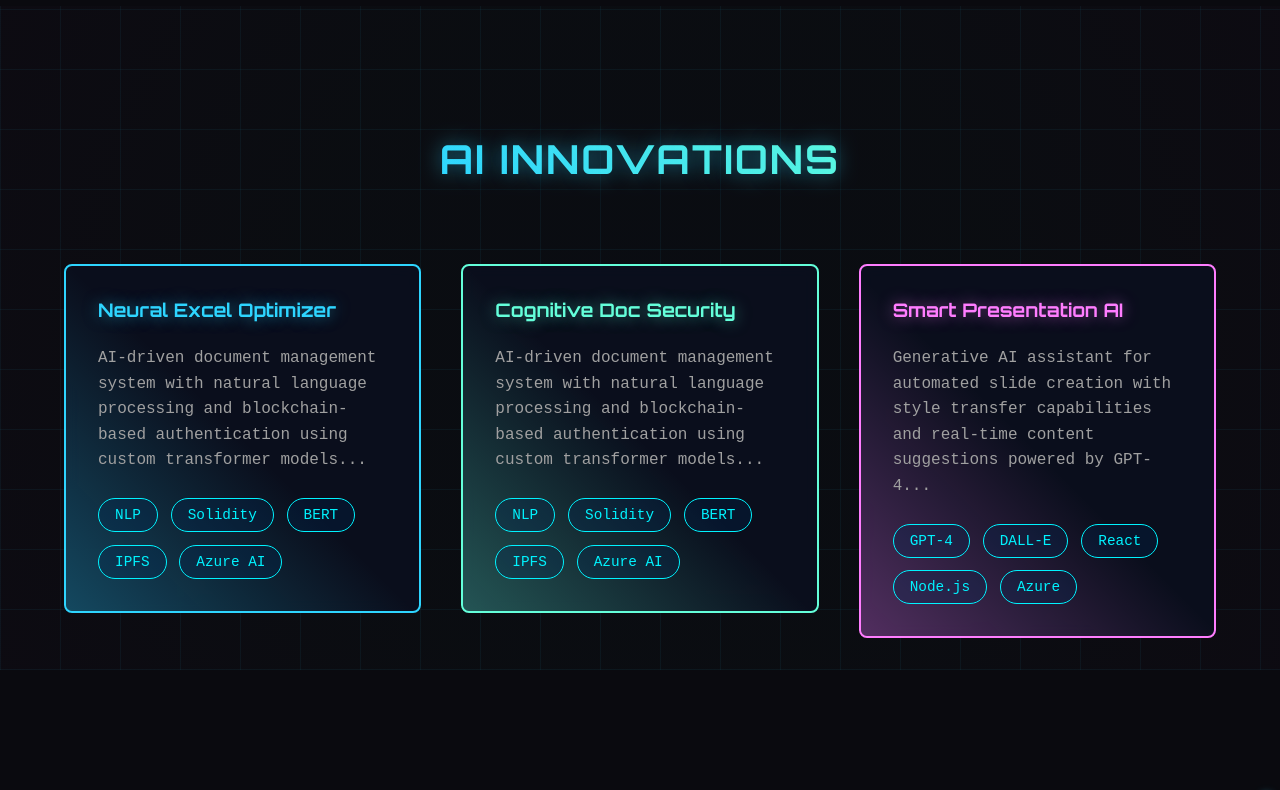
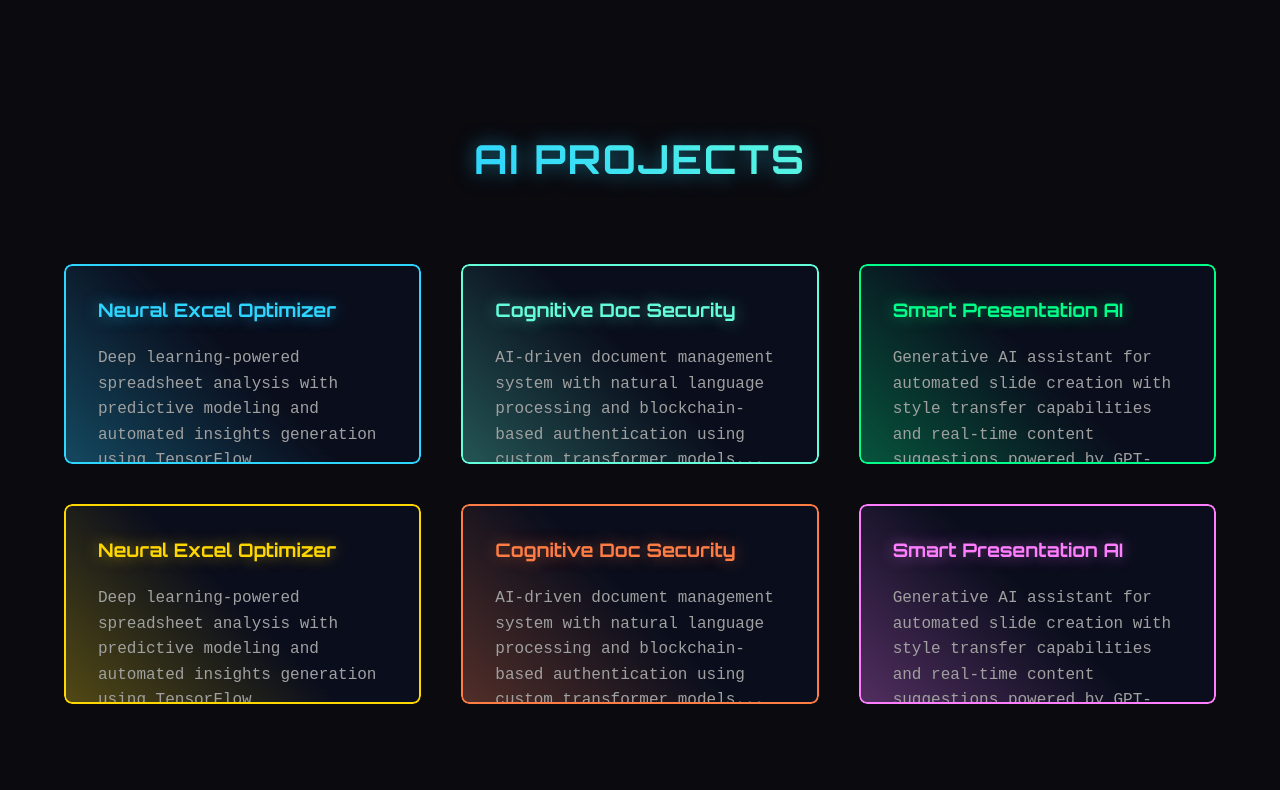
Before and after one commit to CodeWithAbuBakr/portfolio, a React (Create React App) app: page / in a window 1280 px wide. Shown: the part 1540-2330 px from the top of the page. Built offline with nearby package versions, Linux system fonts and the light colour scheme.

Commit message:
reponsive hero section & project section

```diff
--- a/src/sections/Hero.jsx
+++ b/src/sections/Hero.jsx
@@ -15,6 +15,14 @@
   position: relative;
   background: transparent;
   overflow: hidden;
+
+  @media (max-width: 768px) {
+    padding-bottom: 2rem;
+  }
+
+  @media (max-width: 480px) {
+    padding-bottom: 2rem;
+  }
 
   &::before {
     content: '';
@@ -44,6 +52,21 @@
   border-radius: 50%;
   z-index: 2;
 
+  @media (max-width: 992px) {
+    flex: 0 0 330px;
+    height: 330px;
+  }
+
+  @media (max-width: 768px) {
+    flex: 0 0 330px;
+    height: 330px;
+  }
+
+  @media (max-width: 480px) {
+    flex: 0 0 250px;
+    height: 250px;
+  }
+
   &::before {
     content: '';
     position: absolute;
@@ -57,6 +80,13 @@
       0 0 40px rgba(0, 212, 255, 0.2),
       inset 0 0 30px rgba(0, 212, 255, 0.1);
     animation: rotate 20s linear infinite;
+
+    @media (max-width: 480px) {
+      top: -3%;
+      left: -3%;
+      width: 106%;
+      height: 106%;
+    }
   }
 
   @keyframes rotate {
--- a/src/sections/Projects.jsx
+++ b/src/sections/Projects.jsx
@@ -15,12 +15,13 @@
 `;
 
 const Grid = styled.div`
-  display: grid;
-  grid-template-columns: repeat(auto-fit, minmax(300px, 1fr));
+  display: flex;
+  flex-wrap: wrap;
   gap: 1.5rem;
   padding: 1rem;
   position: relative;
   z-index: 1;
+  align-items: flex-start;
 
   @media (min-width: 1024px) {
     gap: 2.5rem;
@@ -35,28 +36,32 @@
   viewport: { once: true, margin: "0px 0px -100px 0px" }
 }))`
   position: relative;
-  min-height: 300px;
+  flex: 1 1 300px;
+  max-width: 100%;
+  display: flex;
+  max-height: ${({ $expanded }) => $expanded ? '1000px' : '200px'};
+  transition: max-height 0.4s cubic-bezier(0.4, 0, 0.2, 1);
+  overflow: hidden;
+  border-radius: 8px;
 `;
 
 const StyledCyberCard = styled(CyberCard)`
   height: 100%;
   width: 100%;
   cursor: pointer;
-  transition: all 0.3s cubic-bezier(0.4, 0, 0.2, 1);
+  transition: all 0.3s ease;
   position: relative;
   overflow: hidden;
   padding: 1.25rem;
-  background: rgba(10, 25, 47, 0.8) !important;
-  backdrop-filter: blur(10px);
-  border: 1px solid rgba(46, 213, 255, 0.1);
+  background: rgba(10, 25, 47, 0.85) !important;
+  backdrop-filter: blur(12px);
+  border: 1px solid rgba(46, 213, 255, 0.15);
+  display: flex;
+  flex-direction: column;
 
   &:hover {
     transform: translateY(-5px);
     box-shadow: 0 0 40px ${({ glowcolor }) => glowcolor}80;
-
-    &::before {
-      opacity: 0.3;
-    }
   }
 
   &::before {
@@ -79,26 +84,28 @@
 
   img {
     width: 100%;
-    height: 160px;
+    height: 120px;
     object-fit: cover;
-    border-radius: 6px;
+    border-radius: 4px;
     margin-bottom: 1rem;
     border: 1px solid ${({ glowcolor }) => glowcolor}30;
     transition: transform 0.3s ease;
+    flex-shrink: 0;
 
     @media (min-width: 768px) {
-      height: 180px;
+      height: 140px;
     }
   }
 
   h3 {
-    font-size: 1.25rem;
-    margin-bottom: 0.75rem;
+    font-size: 1.1rem;
+    margin-bottom: 0.5rem;
     color: ${({ glowcolor }) => glowcolor};
     font-family: 'Space Mono', monospace;
+    flex-shrink: 0;
 
     @media (min-width: 768px) {
-      font-size: 1.5rem;
+      font-size: 1.3rem;
     }
   }
 
@@ -108,9 +115,10 @@
     -webkit-box-orient: vertical;
     overflow: hidden;
     margin: 0.5rem 0;
-    line-height: 1.6;
+    line-height: 1.5;
     color: rgba(255, 255, 255, 0.85);
-    font-size: 0.95rem;
+    font-size: 0.9rem;
+    flex-grow: 1;
   }
 
   div {
@@ -120,24 +128,66 @@
     display: flex;
     flex-wrap: wrap;
     gap: 0.5rem;
-    margin-top: 1rem;
+    margin-top: 0.5rem;
+    overflow: hidden;
+    flex-shrink: 0;
 
     span {
       background: linear-gradient(45deg, rgba(46, 213, 255, 0.15), rgba(100, 255, 218, 0.15));
       padding: 0.25rem 0.75rem;
       border-radius: 4px;
-      font-size: 0.75rem;
+      font-size: 0.7rem;
       backdrop-filter: blur(5px);
       border: 1px solid rgba(46, 213, 255, 0.1);
       color: #64ffda;
       font-family: 'Space Mono', monospace;
 
       @media (min-width: 768px) {
-        font-size: 0.8rem;
+        font-size: 0.75rem;
       }
     }
   }
 `;
+
+const projects = [
+  {
+    title: 'Neural Excel Optimizer',
+    description: 'Deep learning-powered spreadsheet analysis with predictive modeling and automated insights generation using TensorFlow integration...',
+    imgLink: '/ai-excel.jpg',
+    glowColor: '#2ed5ff'
+  },
+  {
+    title: 'Cognitive Doc Security',
+    description: 'AI-driven document management system with natural language processing and blockchain-based authentication using custom transformer models...',
+    imgLink: '/ai-docs.jpg',
+    glowColor: '#64ffda'
+  },
+  {
+    title: 'Smart Presentation AI',
+    description: 'Generative AI assistant for automated slide creation with style transfer capabilities and real-time content suggestions powered by GPT-4...',
+    imgLink: '/ai-slides.jpg',
+    glowColor: '#00ff88'
+  },
+  {
+    title: 'Neural Excel Optimizer',
+    description: 'Deep learning-powered spreadsheet analysis with predictive modeling and automated insights generation using TensorFlow integration...',
+    imgLink: '/ai-excel.jpg',
+    glowColor: '#ffd700'
+  },
+  {
+    title: 'Cognitive Doc Security',
+    description: 'AI-driven document management system with natural language processing and blockchain-based authentication using custom transformer models...',
+    imgLink: '/ai-docs.jpg',
+    glowColor: '#ff7d45'
+  },
+  {
+    title: 'Smart Presentation AI',
+    description: 'Generative AI assistant for automated slide creation with style transfer capabilities and real-time content suggestions powered by GPT-4...',
+    imgLink: '/ai-slides.jpg',
+    glowColor: '#ff7dff'
+  },
+];
+
 
 const Header = styled(motion.h2)`
   text-align: center;
@@ -170,68 +220,25 @@
   }
 `;
 
-const NeuralBackground = styled.div`
-  position: absolute;
-  top: 0;
-  left: 0;
-  width: 100%;
-  height: 100%;
-  z-index: 0;
-  pointer-events: none;
-  background:
-    repeating-linear-gradient(
-      90deg,
-      rgba(46, 213, 255, 0.05) 0px,
-      rgba(46, 213, 255, 0.05) 1px,
-      transparent 1px,
-      transparent 60px
-    ),
-    repeating-linear-gradient(
-      0deg,
-      rgba(46, 213, 255, 0.05) 0px,
-      rgba(46, 213, 255, 0.05) 1px,
-      transparent 1px,
-      transparent 60px
-    );
-`;
 
-const projects = [
-  {
-    title: 'Neural Excel Optimizer',
-    description: 'AI-driven document management system with natural language processing and blockchain-based authentication using custom transformer models...',
-    imgLink: '/ai-excel.jpg',
-    tech: ['NLP', 'Solidity', 'BERT', 'IPFS', 'Azure AI'],
-    glowColor: '#2ed5ff'
-  },
-  {
-    title: 'Cognitive Doc Security',
-    description: 'AI-driven document management system with natural language processing and blockchain-based authentication using custom transformer models...',
-    imgLink: '/ai-docs.jpg',
-    tech: ['NLP', 'Solidity', 'BERT', 'IPFS', 'Azure AI'],
-    glowColor: '#64ffda'
-  },
-  {
-    title: 'Smart Presentation AI',
-    description: 'Generative AI assistant for automated slide creation with style transfer capabilities and real-time content suggestions powered by GPT-4...',
-    imgLink: '/ai-slides.jpg',
-    tech: ['GPT-4', 'DALL-E', 'React', 'Node.js', 'Azure'],
-    glowColor: '#ff7dff'
-  },
-];
+
 
 export default function Projects() {
   const [expandedIndex, setExpandedIndex] = useState(-1);
 
+  const handleCardClick = (index) => {
+    setExpandedIndex(prev => prev === index ? -1 : index);
+  };
+
   return (
     <Section id="projects">
-      <NeuralBackground />
 
       <Header
         initial={{ opacity: 0, y: 20 }}
         whileInView={{ opacity: 1, y: 0 }}
         transition={{ duration: 0.6 }}
       >
-        <span>AI Innovations</span>
+        <span>AI PROJECTS</span>
       </Header>
 
       <Grid>
@@ -239,8 +246,9 @@
           <CardContainer
             key={project.title}
             transition={{ delay: index * 0.15, duration: 0.6 }}
-            onClick={() => setExpandedIndex(prev => prev === index ? -1 : index)}
+            onClick={() => handleCardClick(index)}
             layout
+            $expanded={expandedIndex === index}
           >
             <StyledCyberCard
               title={project.title}
@@ -253,34 +261,17 @@
                 loading="lazy"
                 onError={(e) => e.target.src = '/ai-fallback.jpg'}
               />
+              <h3>{project.title}</h3>
               <p>{project.description}</p>
               <div>
-                {project.tech.map(tech => (
-                  <span key={tech}>{tech}</span>
-                ))}
+                <span>TensorFlow</span>
+                <span>GPT-4</span>
+                <span>Blockchain</span>
               </div>
             </StyledCyberCard>
           </CardContainer>
         ))}
       </Grid>
-
-      <motion.div
-        style={{
-          position: 'absolute',
-          top: 0,
-          left: 0,
-          width: '100%',
-          height: '100%',
-          zIndex: 0,
-          background: `radial-gradient(circle at 50% 50%,
-            ${projects[0].glowColor}22,
-            ${projects[1].glowColor}22,
-            ${projects[2].glowColor}22)`,
-          pointerEvents: 'none'
-        }}
-        animate={{ opacity: [0.1, 0.15, 0.1] }}
-        transition={{ duration: 8, repeat: Infinity }}
-      />
     </Section>
   );
 }
```
